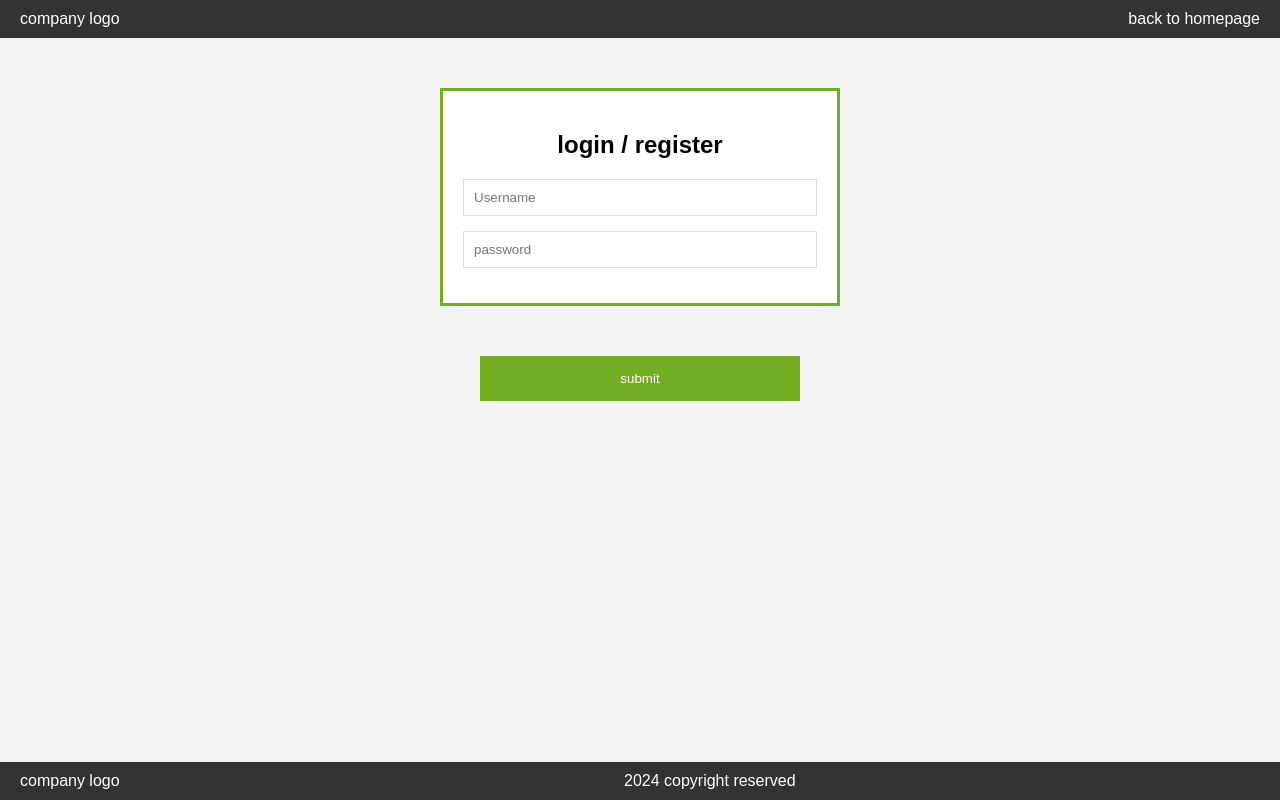
After one commit to Echo9er/Final-Project, a PHP site: page /login.html in a window 1280 px wide. The commit adds this page. Run offline with PHP 8.4, Linux system fonts and the light colour scheme.

Commit message:
Login page and CSS added

```diff
--- /dev/null
+++ b/login.html
@@ -0,0 +1,34 @@
+<!DOCTYPE html>
+<html lang="en">
+<head>
+    <meta charset="UTF-8">
+    <meta name="viewport" content="width=device-width, initial-scale=1.0">
+    <title>Login / Register</title>
+    <link rel="stylesheet" href="styles.css">
+</head>
+<body>
+    <div class="header">
+        <span>company logo</span>
+        <a href="#" class="back-link">back to homepage</a>
+    </div>
+    <div class="container">
+        <h2>login / register</h2>
+        <form>
+            <div class="form-group">
+                <input type="text" id="Username" placeholder="Username">
+            </div>
+            <div class="form-group">
+                <input type="password" id="email" placeholder="password">
+            </div>
+            </div>
+            <div class="form-group action-buttons">
+                <button type="submit" class="btn submit">submit</button>
+            </div>
+        </form>
+    </div>
+    <div class="footer">
+        <span>company logo</span>
+        <div>2024 copyright reserved</div>
+    </div>
+</body>
+</html>
--- a/styles.css
+++ b/styles.css
@@ -84,10 +84,6 @@ nav ul li a:hover {
 }
 
 
-
-
-
-
 /* About Us section styles */
 .about-us {
     text-align: center;
@@ -147,55 +143,96 @@ nav ul li a:hover {
     background-color: #eaeaea;
 }
 
-.news-table {
-    width: 100%;
-    border-collapse: collapse;
+/* Global styles */
+body {
+    font-family: Arial, sans-serif; /* Use Arial font or sans-serif as fallback */
+    margin: 0; /* Remove default margin */
+    padding: 0; /* Remove default padding */
+    background: #f4f4f4; /* Set background color */
 }
 
-.news-table th, .news-table td {
-    border: 1px solid #ddd;
-    padding: 8px;
+/* Header and footer styles */
+.header, .footer {
+    background: #333; /* Set background color */
+    color: #fff; /* Set text color */
+    padding: 10px 20px; /* Add padding */
+    text-align: right; /* Align text to the right */
 }
 
-.news-table th {
-    background-color: #f2f2f2;
-    text-align: left;
+/* Styles for elements within header and footer */
+.header span, .footer span {
+    float: left; /* Align span elements to the left */
 }
 
-.news-table td {
-    text-align: center;
+/* Styles for back link */
+.back-link {
+    color: #fff; /* Set text color */
+    text-decoration: none; /* Remove underline from link */
 }
 
-
-/* Content wrapper styles */
-.content-wrapper {
-    position: relative;
+/* Container styles */
+.container {
+    width: 400px; /* Set container width */
+    margin: 50px auto; /* Center container horizontally with 50px top margin */
+    background: #fff; /* Set background color */
+    border: 3px solid #73AD21; /* Add border with specified color */
+    padding: 20px; /* Add padding */
+    box-sizing: border-box; /* Include border and padding in total width */
 }
 
-/* Environment News section styles */
-.environment-news {
-    padding: 20px;
-    background-color: #f9f9f9; /* Example background color */
-    border: 1px solid #ddd; /* Example border */
-    margin-bottom: 60px; /* Adjust according to footer height */
+/* Styles for heading within container */
+.container h2 {
+    text-align: center; /* Center-align heading */
+    margin-bottom: 20px; /* Add bottom margin */
+}
+
+/* Form group styles */
+.form-group {
+    margin-bottom: 15px; /* Add bottom margin */
+}
+
+/* Input field styles */
+.form-group input {
+    width: 100%; /* Set input width to 100% */
+    padding: 10px; /* Add padding */
+    border: 1px solid #ddd; /* Add border */
+    box-sizing: border-box; /* Include border and padding in total width */
+}
+
+/* Action buttons styles */
+.action-buttons {
+    display: flex; /* Use flexbox for layout */
+    justify-content: space-between; /* Space items evenly */
+    text-align: center; /* Center-align text */
+}
+
+/* Button styles */
+.btn {
+    padding: 10px; /* Add padding */
+    border: none; /* Remove border */
+    background: #73AD21; /* Set background color */
+    color: #fff; /* Set text color */
+    cursor: pointer; /* Set cursor to pointer */
+    outline: none; /* Remove outline */
+}
+
+/* Styles for submit button */
+.btn.submit {
+    width: 25%; /* Set button width */
+    padding: 15px; /* Add padding */
+    display: inline-block; /* Display as inline-block */
+    margin: auto; /* Center horizontally */
+}
+
+/* Styles for login button */
+.btn.login {
+    width: 25%; /* Set button width */
 }
 
 /* Footer styles */
-footer {
-    background-color: #333;
-    color: #fff;
-    padding: 10px 0;
-    text-align: center;
-    bottom: 0;
-    width: 100%;
+.footer {
+    position: fixed; /* Fix footer position */
+    bottom: 0; /* Set to bottom */
+    width: 100%; /* Set width to 100% */
+    text-align: center; /* Center-align text */
 }
-
-
-
-
-.product-table img {
-    width: 150px; /* Set width of images */
-    height: auto; /* Maintain aspect ratio */
-    display: block; /* Ensure images are displayed as blocks */
-    margin-right: 20px; /* Add some spacing between images and text */
-}
```
